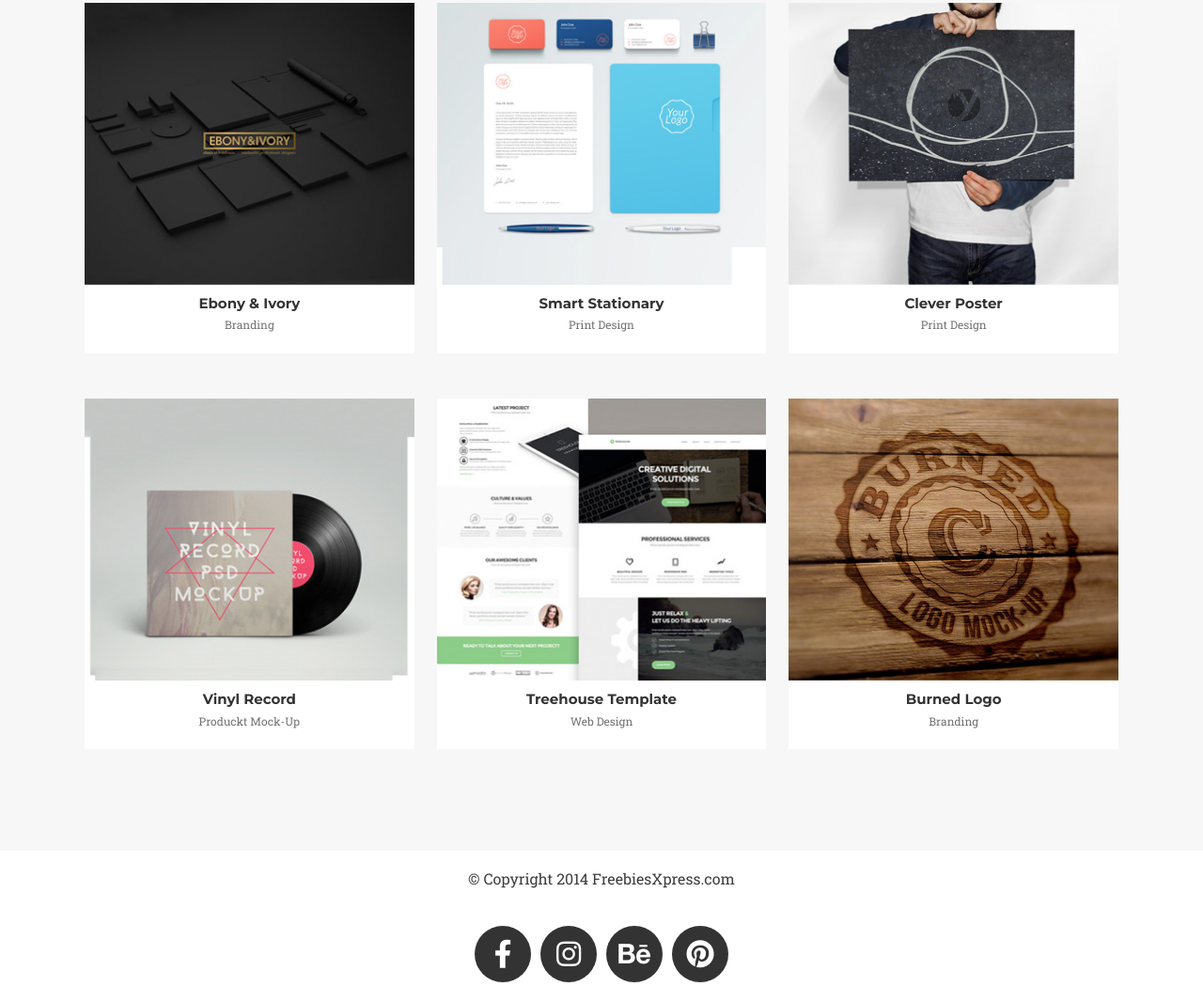
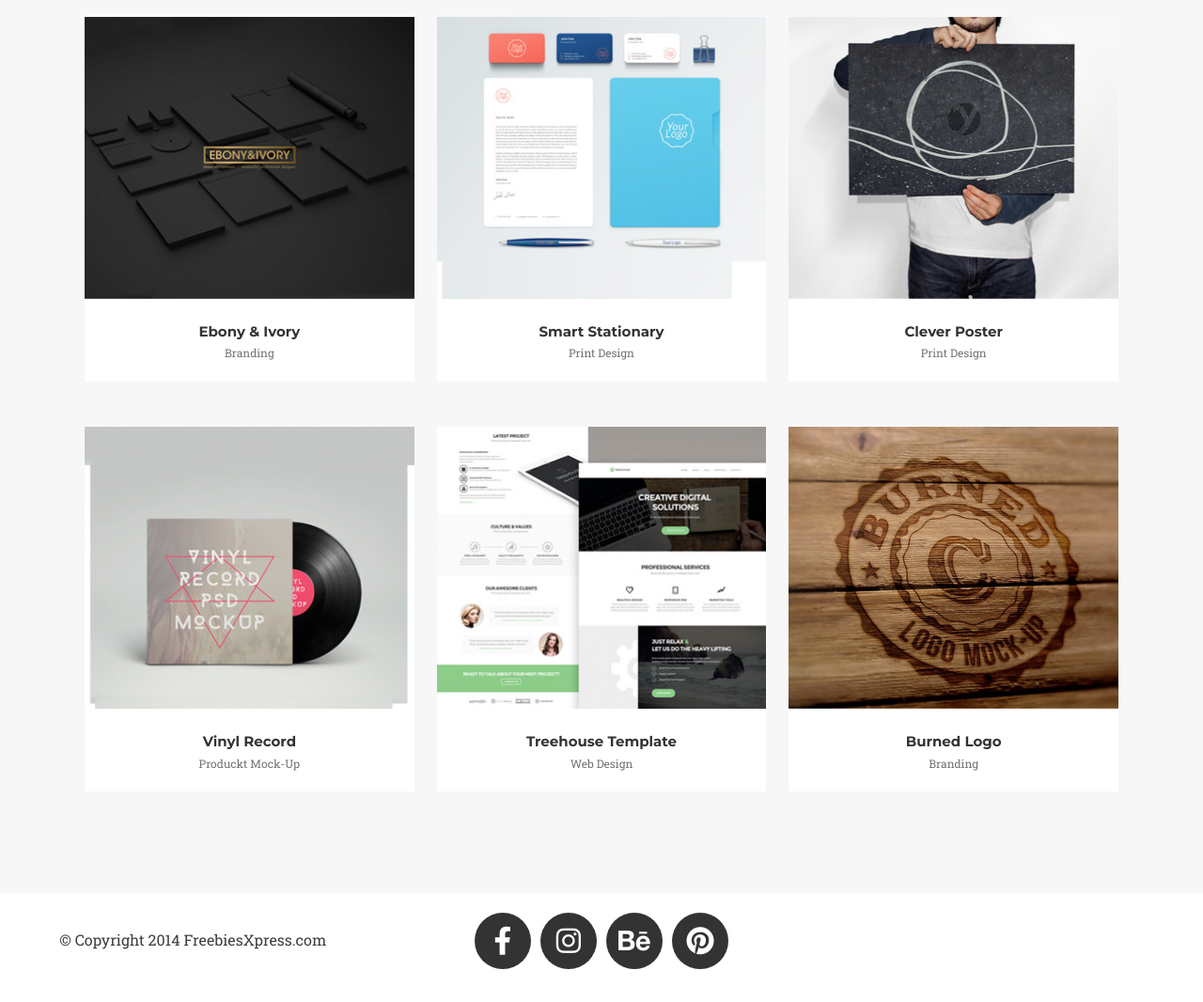
Before and after one commit to opski05/landing-page, a website: page index.html in a window 1280 px wide. Shown: the part 1726-2792 px from the top of the page at 94% size. Drawn offline with Linux system fonts and the light colour scheme.

Commit message:
Add changes after code review

```diff
--- a/index.html
+++ b/index.html
@@ -74,9 +74,9 @@
       </section>
       <section class="portfolio">
         <div class="container">
-            <div class="row">
-                <h1 class="title-big">OUR PORTFOLIO</h1>
-                <h4 class="subtitle">Lorem ipsum dolor sit ament. Lorem ipsum dolor sit ament.</h4>
+            <h1 class="title-big">OUR PORTFOLIO</h1>
+            <h4 class="subtitle">Lorem ipsum dolor sit ament. Lorem ipsum dolor sit ament.</h4>
+            <div class="row justify-content-center">
                     <div class="col-sm-6 col-lg-4">
                         <div class="card">
                             <div class="card-image mt-5">
@@ -148,10 +148,10 @@
       </section>
       <footer class="footer">
         <div class="row">
-            <div class="col-12">
+            <div class="col-4 align-items-center">
                 <p class="copyright">© Copyright 2014 FreebiesXpress.com</p>
             </div>
-            <div class="col-12">
+            <div class="col-4 justify-content-center">
                 <ul>
                     <li><a href="#"><i class="fab fa-facebook-f"></i>Facebook</a></li>
                     <li><a href="#"><i class="fa-brands fa-instagram"></i>Instagram</a></li>
@@ -159,6 +159,8 @@
                     <li><a href="#"><i class="fa-brands fa-pinterest"></i>Pinterest</a></li>
                 </ul>
             </div>
+            <div class="col-4">
+            </div>
         </div>
     </footer>
 
--- a/sass/style.scss
+++ b/sass/style.scss
@@ -185,6 +185,10 @@ h5 {
     border-radius: 50%;
 }
 
+.title {
+    padding-top: 15px;
+}
+
 /* footer */
 
 .footer{
@@ -222,7 +226,7 @@ i{
 }
 
 .copyright {
-    z-index: 1;
+    padding-top: 20px;
 }
 
 /* Media */
@@ -261,8 +265,4 @@ i{
             margin: 0;
         }
     }
-
-    .portfolio {
-        justify-content: center;
-    }
 }
```
Also changed, not shown: css/style.css, css/style.min.css, sass/style.css, sass/style.min.css, 2 other files.
